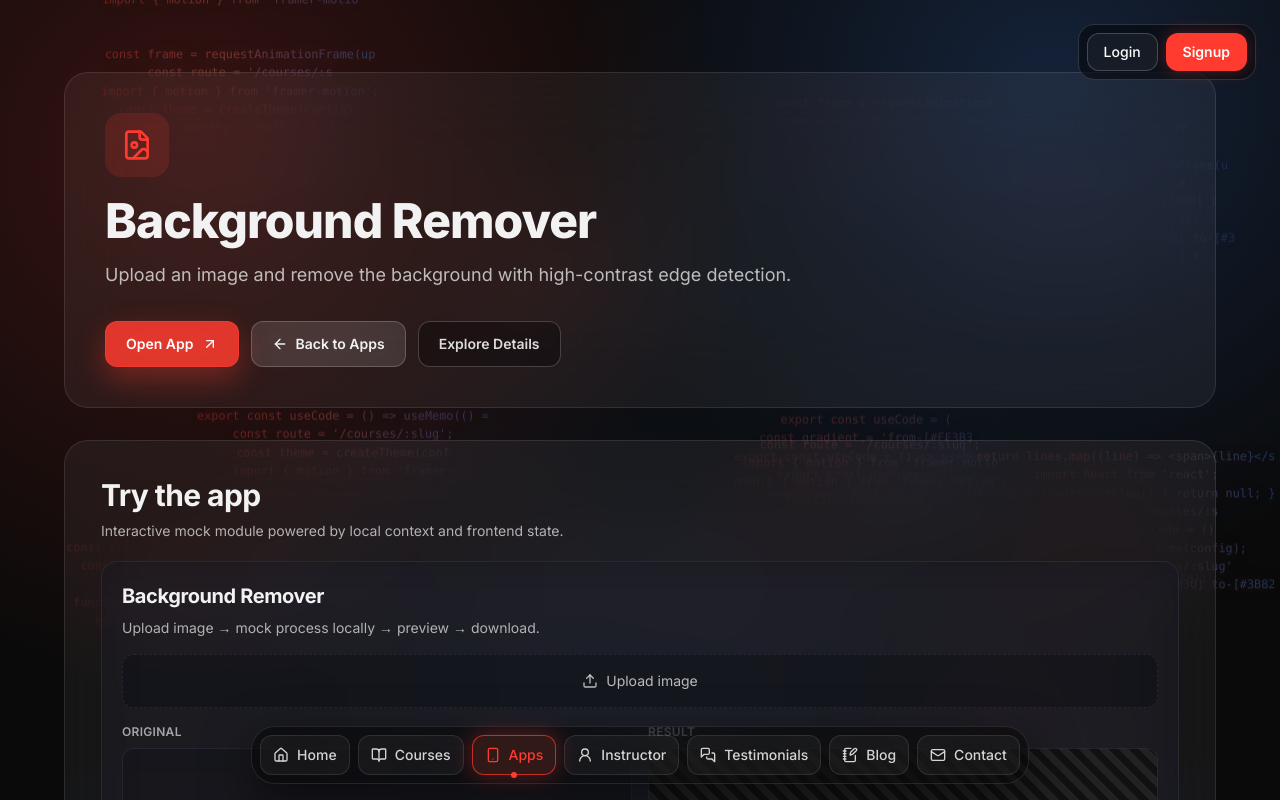
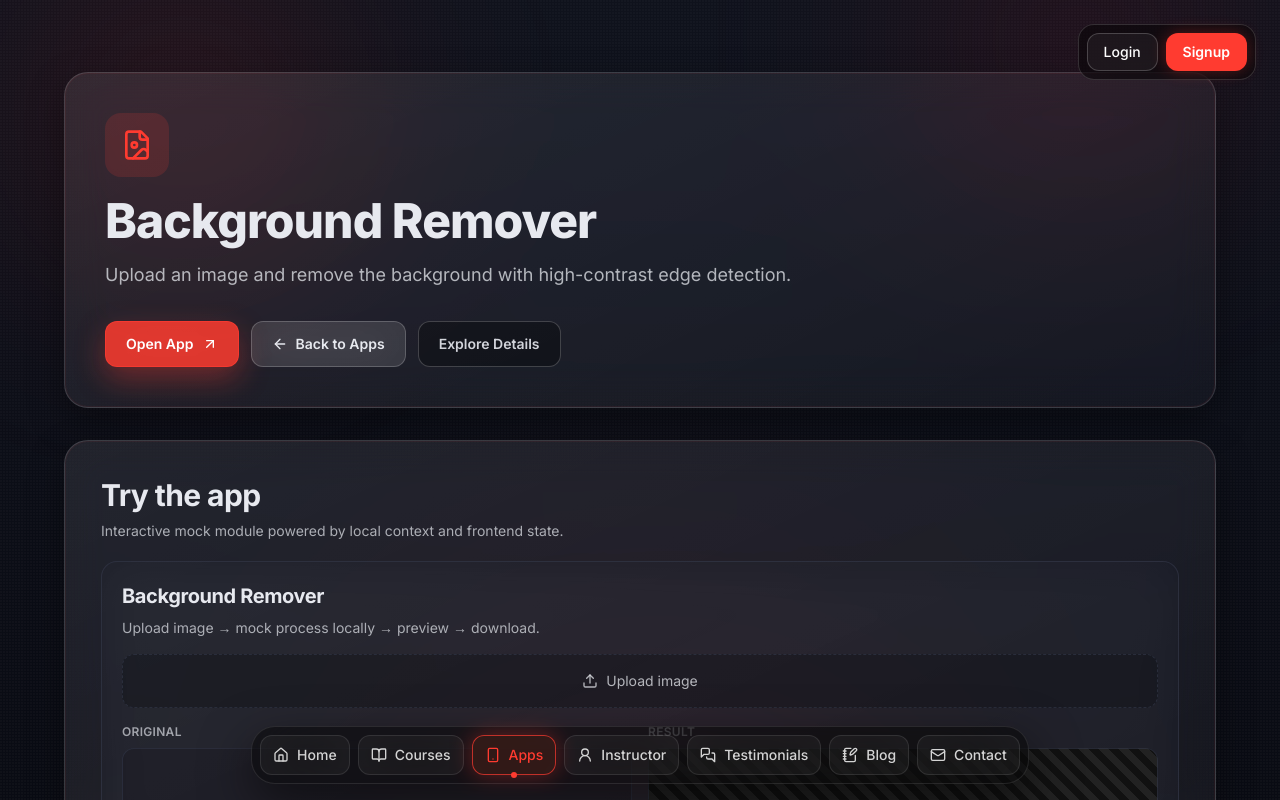
Before and after one commit to Fraol2728/devfraolweb, a React (Vite) app: page /apps/background-remover in a window 1280 px wide. Shown: the top 800 px of the page. Built offline with nearby package versions, Linux system fonts and the light colour scheme.

Commit message:
Revamp dark UI with red glow background and glass panels

```diff
--- a/src/components/common/CodeFlowBackground.jsx
+++ b/src/components/common/CodeFlowBackground.jsx
@@ -1,65 +1,9 @@
-import { useMemo } from "react";
-
-const sampleLines = [
-  "import { motion } from 'framer-motion';",
-  "import React from 'react';",
-  "const theme = createTheme(config);",
-  "const streamSpeed = Math.random() * 10 + 12;",
-  "function renderCodeFlow() { return null; }",
-  "export const useCode = () => useMemo(() => [], []);",
-  "const opacity = depth * 0.25;",
-  "const gradient = 'from-[#FF3B30] to-[#3B82F6]';",
-  "const route = '/courses/:slug';",
-  "const frame = requestAnimationFrame(update);",
-  "return lines.map((line) => <span>{line}</span>);",
-];
-
-const STREAM_COUNT = 24;
-
-const createStream = (id) => {
-  const lineCount = Math.floor(Math.random() * 5) + 4;
-  const lines = Array.from({ length: lineCount }, (_, index) => {
-    const sourceLine = sampleLines[(id + index + Math.floor(Math.random() * sampleLines.length)) % sampleLines.length];
-    const targetLength = Math.floor(Math.random() * 24) + 24;
-    return sourceLine.slice(0, targetLength);
-  });
-
-  return {
-    id,
-    lines,
-    left: Math.random() * 100,
-    duration: Math.random() * 12 + 14,
-    delay: Math.random() * -26,
-    drift: Math.random() * 80 - 40,
-    opacity: Math.random() * 0.25 + 0.2,
-    scale: Math.random() * 0.35 + 0.85,
-  };
-};
-
-export const CodeFlowBackground = () => {
-  const streams = useMemo(() => Array.from({ length: STREAM_COUNT }, (_, id) => createStream(id)), []);
-
-  return (
-    <div className="pointer-events-none fixed inset-0 overflow-hidden bg-[#0A0A0A]" style={{ zIndex: -1 }}>
-      <div className="absolute inset-0 bg-[radial-gradient(circle_at_15%_20%,rgba(255,59,48,0.18),transparent_42%),radial-gradient(circle_at_82%_12%,rgba(59,130,246,0.2),transparent_38%),radial-gradient(circle_at_50%_85%,rgba(59,130,246,0.08),transparent_50%)]" />
-
-      {streams.map((stream) => (
-        <div
-          key={stream.id}
-          className="code-stream"
-          style={{
-            left: `${stream.left}%`,
-            animationDuration: `${stream.duration}s`,
-            animationDelay: `${stream.delay}s`,
-            opacity: stream.opacity,
-            transform: `translateX(${stream.drift}px) scale(${stream.scale})`,
-          }}
-        >
-          {stream.lines.map((line, index) => (
-            <p key={`${stream.id}-${index}`}>{line}</p>
-          ))}
-        </div>
-      ))}
-    </div>
-  );
-};
+export const CodeFlowBackground = () => (
+  <div className="app-background" aria-hidden="true">
+    <div className="app-background__base" />
+    <div className="app-background__glow app-background__glow--top-left" />
+    <div className="app-background__glow app-background__glow--top-right" />
+    <div className="app-background__glow app-background__glow--bottom" />
+    <div className="app-background__noise" />
+  </div>
+);
--- a/src/features/apps/AppDetail.jsx
+++ b/src/features/apps/AppDetail.jsx
@@ -47,7 +47,7 @@ export const AppDetail = ({ title, description, icon: Icon, features = [], demoU
   return (
     <main className="px-4 py-12 sm:px-6 lg:px-8">
       <div className="mx-auto flex w-full max-w-6xl flex-col gap-8 text-left">
-        <motion.section initial={{ opacity: 0, y: 24 }} animate={{ opacity: 1, y: 0 }} className="rounded-3xl border border-white/10 bg-white/5 p-7 backdrop-blur-2xl sm:p-10">
+        <motion.section initial={{ opacity: 0, y: 24 }} animate={{ opacity: 1, y: 0 }} className="glass-panel rounded-3xl p-7 sm:p-10">
           <div className="inline-flex rounded-2xl bg-[#FF3B30]/15 p-4 text-[#FF3B30]">
             <Icon className="h-8 w-8" />
           </div>
@@ -76,7 +76,7 @@ export const AppDetail = ({ title, description, icon: Icon, features = [], demoU
 
 
         {ToolComponent ? (
-          <section id="tool-section" className="scroll-mt-24 rounded-3xl border border-white/10 bg-white/5 p-7 backdrop-blur-2xl sm:p-9">
+          <section id="tool-section" className="scroll-mt-24 glass-panel rounded-3xl p-7 sm:p-9">
             <h2 className="text-2xl font-bold sm:text-3xl">Try the app</h2>
             <p className="mt-2 text-sm text-foreground/70">Interactive mock module powered by local context and frontend state.</p>
             <div className="mt-5">
@@ -86,7 +86,7 @@ export const AppDetail = ({ title, description, icon: Icon, features = [], demoU
         ) : null}
 
         <section id="details" className="scroll-mt-24">
-          <motion.div initial={{ opacity: 0, y: 30 }} whileInView={{ opacity: 1, y: 0 }} viewport={{ once: true, amount: 0.2 }} className="rounded-3xl border border-white/10 bg-white/5 p-7 backdrop-blur-2xl sm:p-9">
+          <motion.div initial={{ opacity: 0, y: 30 }} whileInView={{ opacity: 1, y: 0 }} viewport={{ once: true, amount: 0.2 }} className="glass-panel rounded-3xl p-7 sm:p-9">
             <h2 className="text-2xl font-bold sm:text-3xl">Features & Instructions</h2>
             <div className="mt-6 grid grid-cols-1 gap-4 md:grid-cols-2 xl:grid-cols-4">
               {features.length === 0 ? <p className="text-sm text-foreground/70">No feature list available for this app yet.</p> : null}
@@ -110,7 +110,7 @@ export const AppDetail = ({ title, description, icon: Icon, features = [], demoU
         </section>
 
         {categoryData?.length > 0 && (
-          <section className="rounded-3xl border border-white/10 bg-white/5 p-7 backdrop-blur-2xl sm:p-9">
+          <section className="glass-panel rounded-3xl p-7 sm:p-9">
             <h2 className="text-2xl font-bold sm:text-3xl">Website Categories</h2>
             <div className="mt-6 flex flex-col gap-4 rounded-2xl border border-white/10 bg-black/30 p-4 sm:flex-row sm:items-center sm:justify-between">
               <label className="relative w-full sm:max-w-sm">
@@ -132,7 +132,7 @@ export const AppDetail = ({ title, description, icon: Icon, features = [], demoU
           </section>
         )}
 
-        <section className="rounded-3xl border border-white/10 bg-white/5 p-7 backdrop-blur-2xl sm:p-9">
+        <section className="glass-panel rounded-3xl p-7 sm:p-9">
           <h2 className="text-2xl font-bold">Additional Resources</h2>
           <div className="mt-4 flex flex-wrap gap-3">
             {resources.length === 0 ? <p className="text-sm text-foreground/70">No additional resources available yet.</p> : null}
--- a/src/features/apps/AppsPage.jsx
+++ b/src/features/apps/AppsPage.jsx
@@ -35,7 +35,7 @@ export const AppsPage = () => {
     <Container className="py-14 text-left">
       <PageHeader title="Apps" description="Discover every utility app in one place. Open any card for its dedicated detail page." />
       <Section>
-        <div className="mb-6 flex flex-col gap-4 rounded-2xl border border-white/10 bg-white/5 p-4 backdrop-blur-xl sm:flex-row sm:items-center sm:justify-between">
+        <div className="mb-6 flex flex-col gap-4 glass-panel rounded-2xl p-4 sm:flex-row sm:items-center sm:justify-between">
           <label className="relative w-full sm:max-w-sm" htmlFor="app-search">
             <Search className="pointer-events-none absolute left-3 top-1/2 h-4 w-4 -translate-y-1/2 text-foreground/45" />
             <input id="app-search" value={appQuery} onChange={(e) => setAppQuery(e.target.value)} placeholder="Search apps" className="w-full rounded-xl border border-white/10 bg-black/25 py-2.5 pl-9 pr-3 text-sm outline-none focus:border-[#FF3B30]/65" />
@@ -68,7 +68,7 @@ export const AppsPage = () => {
       <Section className="mt-6">
         <h2 className="text-3xl font-bold">Web Recommended</h2>
         <p className="mt-2 text-foreground/75">Massive collection of useful websites with category filters and search.</p>
-        <div className="mt-6 mb-6 flex flex-col gap-4 rounded-2xl border border-white/10 bg-white/5 p-4 backdrop-blur-xl sm:flex-row sm:items-center sm:justify-between">
+        <div className="mt-6 mb-6 flex flex-col gap-4 glass-panel rounded-2xl p-4 sm:flex-row sm:items-center sm:justify-between">
           <label className="relative w-full sm:max-w-sm" htmlFor="website-search">
             <Search className="pointer-events-none absolute left-3 top-1/2 h-4 w-4 -translate-y-1/2 text-foreground/45" />
             <input id="website-search" value={webQuery} onChange={(e) => setWebQuery(e.target.value)} placeholder="Search websites" className="w-full rounded-xl border border-white/10 bg-black/25 py-2.5 pl-9 pr-3 text-sm outline-none focus:border-[#FF3B30]/65" />
--- a/src/index.css
+++ b/src/index.css
@@ -20,7 +20,6 @@
   --animate-fade-in-delay-3: fade-in 0.7s ease-out 0.6s forwards;
   --animate-fade-in-delay-4: fade-in 0.7s ease-out 0.8s forwards;
   --animate-meteor: meteor 5s linear infinite;
-  --animate-code-flow: code-flow 20s linear infinite;
 
   @keyframes float {
     0%,
@@ -41,22 +40,18 @@
     70% { opacity: 1; }
     100% { transform: rotate(215deg) translateX(-500px); opacity: 0; }
   }
-  @keyframes code-flow {
-    0% { transform: translate3d(0, -130vh, 0); }
-    100% { transform: translate3d(0, 130vh, 0); }
-  }
 }
 
 @layer base {
   :root {
-    --background: 230 24% 6%;
-    --foreground: 0 0% 95%;
-    --card: 228 23% 10%;
-    --muted: 229 16% 16%;
-    --muted-foreground: 220 13% 72%;
-    --primary: 4 100% 59%;
+    --background: 228 20% 8%;
+    --foreground: 220 20% 92%;
+    --card: 228 20% 13%;
+    --muted: 228 16% 18%;
+    --muted-foreground: 220 14% 72%;
+    --primary: 3 82% 57%;
     --primary-foreground: 0 0% 100%;
-    --border: 228 16% 21%;
+    --border: 228 18% 24%;
   }
 
   * { @apply border-border; }
@@ -110,28 +105,74 @@
   box-shadow: 0 0 10px 5px rgba(255, 79, 67, 0.25);
 }
 
-.code-stream {
-  position: absolute;
-  top: 0;
-  white-space: nowrap;
-  user-select: none;
-  font-family: ui-monospace, SFMono-Regular, Menlo, Monaco, Consolas, "Liberation Mono", "Courier New", monospace;
-  font-size: 0.65rem;
-  line-height: 1.55;
-  animation: var(--animate-code-flow);
-  filter: drop-shadow(0 0 10px rgba(59, 130, 246, 0.28)) drop-shadow(0 0 8px rgba(255, 59, 48, 0.3));
+
+
+.app-background {
+  position: fixed;
+  inset: 0;
+  z-index: -1;
+  overflow: hidden;
+  pointer-events: none;
 }
 
-.code-stream p {
-  background: linear-gradient(90deg, #ff3b30 0%, #f87269 45%, #3b82f6 100%);
-  -webkit-background-clip: text;
-  background-clip: text;
-  color: transparent;
-  opacity: 0.85;
+.app-background__base {
+  position: absolute;
+  inset: 0;
+  background:
+    radial-gradient(1100px circle at 50% 125%, rgba(255, 59, 48, 0.08), transparent 58%),
+    linear-gradient(180deg, #0f121c 0%, #090b13 100%);
 }
 
-@media (width >= 640px) {
-  .code-stream { font-size: 0.74rem; }
+.app-background__glow {
+  position: absolute;
+  border-radius: 9999px;
+  filter: blur(90px);
+  opacity: 0.45;
+}
+
+.app-background__glow--top-left {
+  top: -20%;
+  left: -12%;
+  width: min(42rem, 70vw);
+  height: min(34rem, 60vw);
+  background: radial-gradient(circle, rgba(173, 36, 36, 0.55) 0%, rgba(173, 36, 36, 0.18) 34%, transparent 72%);
+}
+
+.app-background__glow--top-right {
+  top: -25%;
+  right: -8%;
+  width: min(38rem, 62vw);
+  height: min(30rem, 55vw);
+  background: radial-gradient(circle, rgba(134, 25, 36, 0.52) 0%, rgba(134, 25, 36, 0.2) 40%, transparent 74%);
+}
+
+.app-background__glow--bottom {
+  bottom: -32%;
+  left: 25%;
+  width: min(44rem, 72vw);
+  height: min(24rem, 48vw);
+  background: radial-gradient(ellipse at center, rgba(165, 41, 41, 0.44) 0%, rgba(165, 41, 41, 0.16) 42%, transparent 76%);
+}
+
+.app-background__noise {
+  position: absolute;
+  inset: 0;
+  opacity: 0.05;
+  background-image: radial-gradient(circle at 1px 1px, rgba(255, 255, 255, 0.45) 1px, transparent 0);
+  background-size: 3px 3px;
+}
+
+.glass-panel {
+  background: linear-gradient(155deg, rgba(255, 255, 255, 0.09), rgba(255, 255, 255, 0.03));
+  border: 1px solid rgba(255, 255, 255, 0.14);
+  box-shadow: 0 14px 36px rgba(0, 0, 0, 0.34), 0 0 0 1px rgba(255, 59, 48, 0.06) inset;
+}
+
+@supports ((-webkit-backdrop-filter: blur(0)) or (backdrop-filter: blur(0))) {
+  .glass-panel {
+    -webkit-backdrop-filter: blur(20px) saturate(120%);
+    backdrop-filter: blur(20px) saturate(120%);
+  }
 }
 
 #root { max-width: 100%; margin: 0 auto; padding: 0; text-align: center; }
--- a/src/pages/CourseLearning.jsx
+++ b/src/pages/CourseLearning.jsx
@@ -89,7 +89,7 @@ export const CourseLearning = () => {
   return (
     <section className="min-h-screen bg-[#0b0b10] px-4 py-8 text-white sm:px-6 lg:px-8">
       <div className="mx-auto max-w-7xl">
-        <div className="mb-6 rounded-2xl border border-white/10 bg-white/5 p-4 backdrop-blur-xl">
+        <div className="mb-6 glass-panel rounded-2xl p-4">
           <div className="mb-2 flex items-center justify-between text-sm text-gray-300">
             <span>{course.title}</span>
             <span>{progress}% complete</span>
@@ -104,7 +104,7 @@ export const CourseLearning = () => {
         </button>
 
         <div className="grid gap-4 lg:grid-cols-[30%_70%]">
-          <motion.aside initial={false} animate={{ x: isSidebarOpen ? 0 : -16, opacity: 1 }} className={`max-h-[75vh] overflow-hidden rounded-2xl border border-white/10 bg-white/5 backdrop-blur-xl ${isSidebarOpen ? "block" : "hidden lg:block"}`}>
+          <motion.aside initial={false} animate={{ x: isSidebarOpen ? 0 : -16, opacity: 1 }} className={`max-h-[75vh] overflow-hidden glass-panel rounded-2xl ${isSidebarOpen ? "block" : "hidden lg:block"}`}>
             <div className="border-b border-white/10 px-4 py-3">
               <h2 className="text-lg font-semibold">{course.title}</h2>
               <p className="text-xs text-gray-400">{totalLessons} lessons</p>
@@ -147,7 +147,7 @@ export const CourseLearning = () => {
             </div>
           </motion.aside>
 
-          <main className="rounded-2xl border border-white/10 bg-white/5 p-4 backdrop-blur-xl sm:p-6">
+          <main className="glass-panel rounded-2xl p-4 sm:p-6">
             <AnimatePresence mode="wait">
               <motion.div key={activeLesson?.id} initial={{ opacity: 0, y: 14 }} animate={{ opacity: 1, y: 0 }} exit={{ opacity: 0, y: -14 }} transition={{ duration: 0.25 }}>
                 <div className="relative mb-6 aspect-video overflow-hidden rounded-2xl border border-white/10 bg-gradient-to-br from-white/10 to-white/5">
--- a/src/shared/ui/Card.jsx
+++ b/src/shared/ui/Card.jsx
@@ -1,5 +1,5 @@
 import { cn } from "@/lib/utils";
 
 export const Card = ({ className, children }) => (
-  <article className={cn("rounded-2xl border border-white/10 bg-white/5 p-6 shadow-sm transition-all duration-200 hover:-translate-y-1 hover:shadow-[0_14px_30px_rgba(255,59,48,0.18)]", className)}>{children}</article>
+  <article className={cn("glass-panel rounded-2xl p-6 transition-all duration-200 hover:-translate-y-1 hover:shadow-[0_14px_30px_rgba(255,59,48,0.18)]", className)}>{children}</article>
 );
--- a/src/shared/ui/PageHeader.jsx
+++ b/src/shared/ui/PageHeader.jsx
@@ -6,7 +6,7 @@ export const PageHeader = ({ eyebrow = "Dev Fraol Academy", title, description,
     initial={{ opacity: 0, y: 20 }}
     animate={{ opacity: 1, y: 0 }}
     transition={{ duration: 0.35, ease: "easeInOut" }}
-    className={cn("rounded-3xl border border-white/10 bg-white/5 px-6 py-10 text-left backdrop-blur-xl", className)}
+    className={cn("glass-panel rounded-3xl px-6 py-10 text-left", className)}
   >
     <p className="text-sm font-semibold uppercase tracking-[0.18em] text-[#FF3B30]">{eyebrow}</p>
     <h1 className="mt-3 text-4xl font-extrabold sm:text-5xl">{title}</h1>
```
